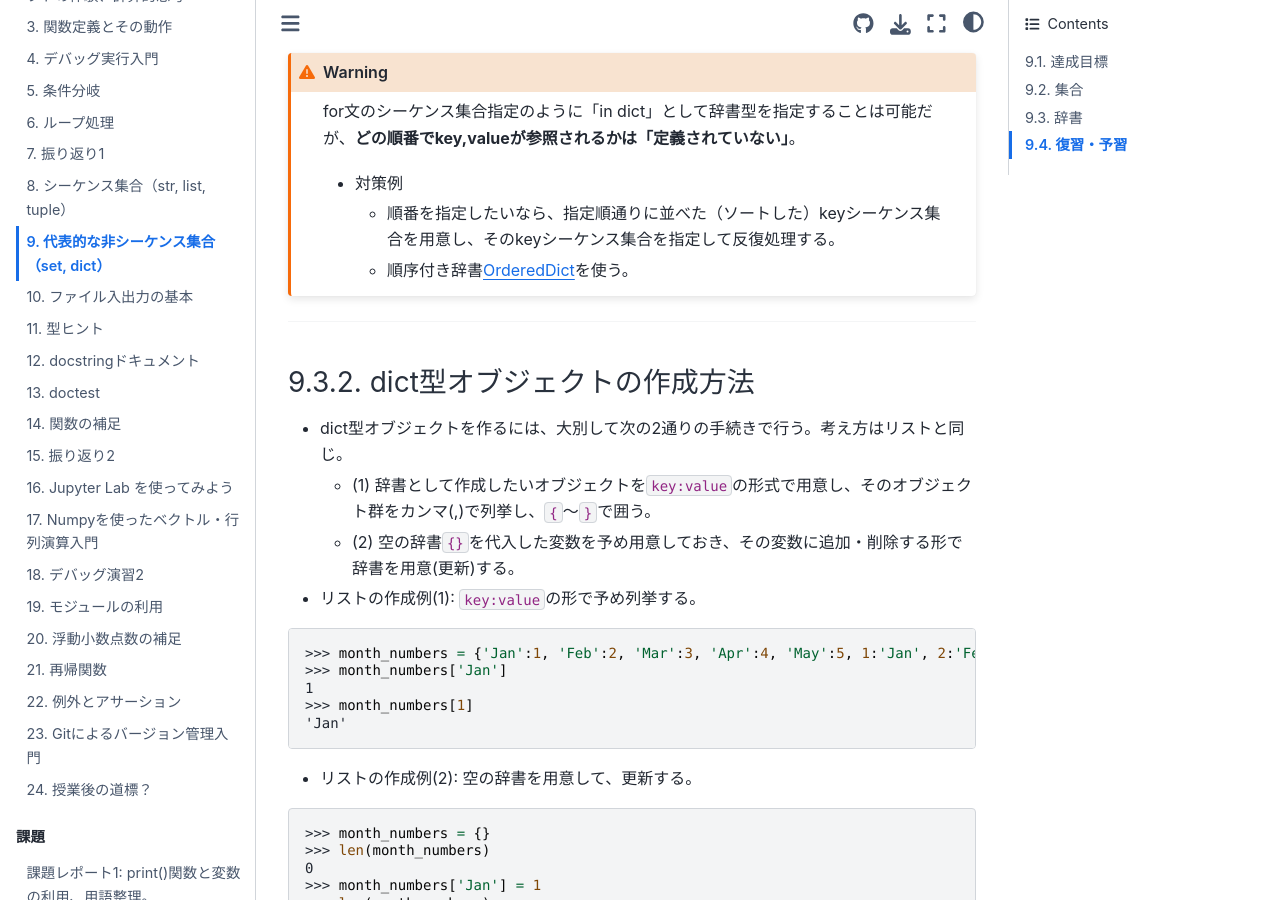
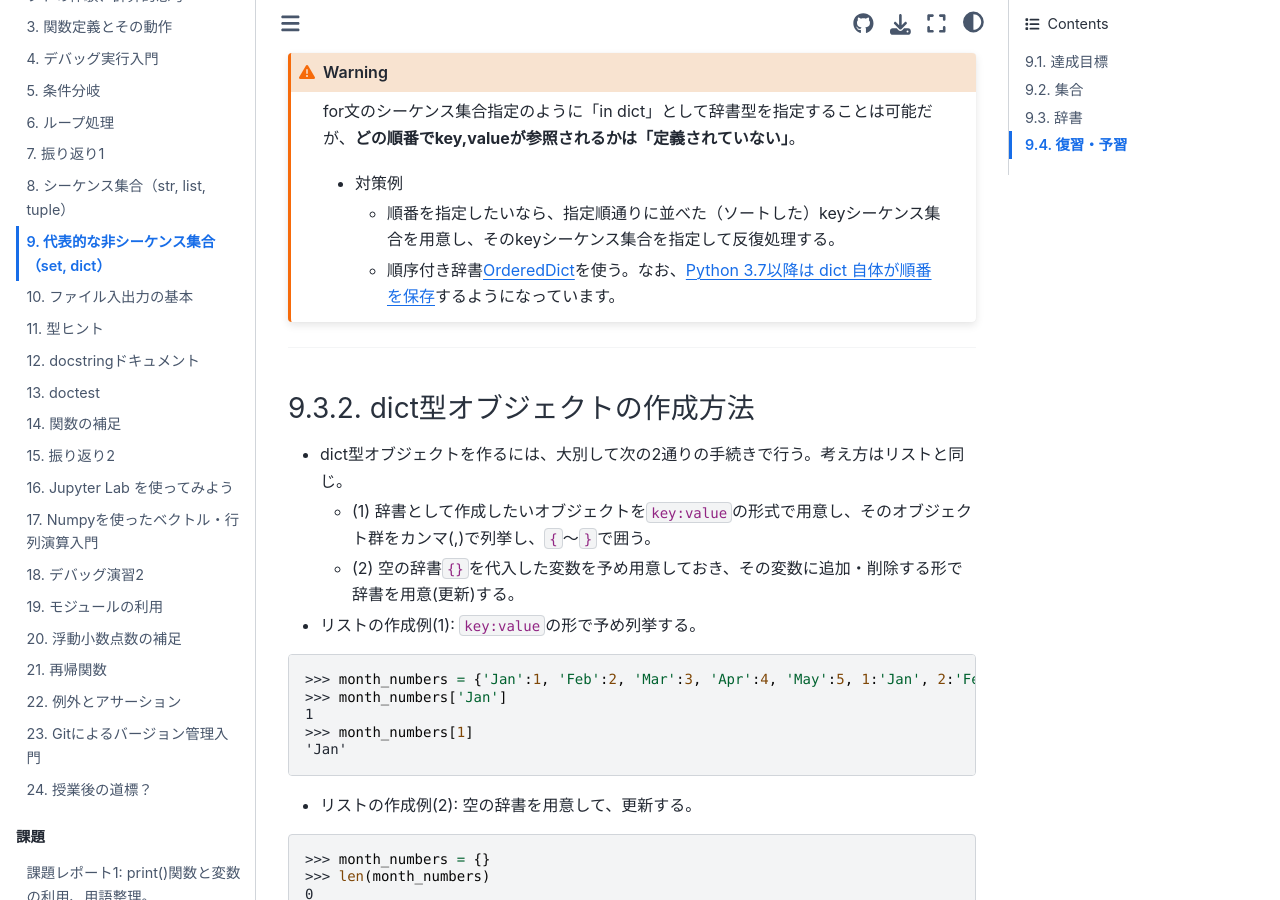
Before and after one commit to naltoma/python_intro2021, a Jupyter Book: the page built from unsequence-dict-set.md, in a window 1280 px wide and 900 px high, scrolled down 3833 px. Built offline with Jupyter Book 1.0.4 settings and Sphinx 7.4.7 and the Sphinx Book theme 1.1.4, drawn with Linux system fonts in a browser that asks for light colours.

Commit message:
modify about dict

````diff
--- a/unsequence-dict-set.md
+++ b/unsequence-dict-set.md
@@ -151,7 +151,7 @@ for文のシーケンス集合指定のように「in dict」として辞書型
 
 - 対策例
   - 順番を指定したいなら、指定順通りに並べた（ソートした）keyシーケンス集合を用意し、そのkeyシーケンス集合を指定して反復処理する。
-  - 順序付き辞書[OrderedDict](https://docs.python.org/ja/3.8/library/collections.html#collections.OrderedDict)を使う。
+  - 順序付き辞書[OrderedDict](https://docs.python.org/ja/3.8/library/collections.html#collections.OrderedDict)を使う。なお、[Python 3.7以降は dict 自体が順番を保存](https://docs.python.org/ja/3/whatsnew/3.7.html)するようになっています。
 ```
 
 ---
````
